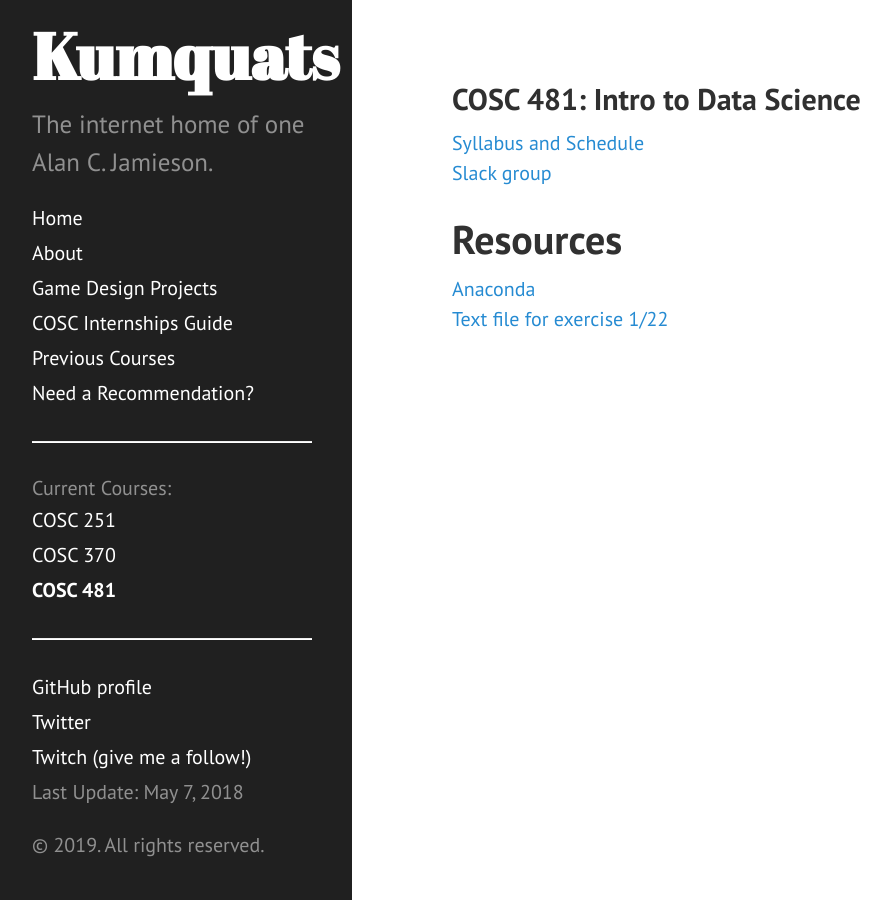
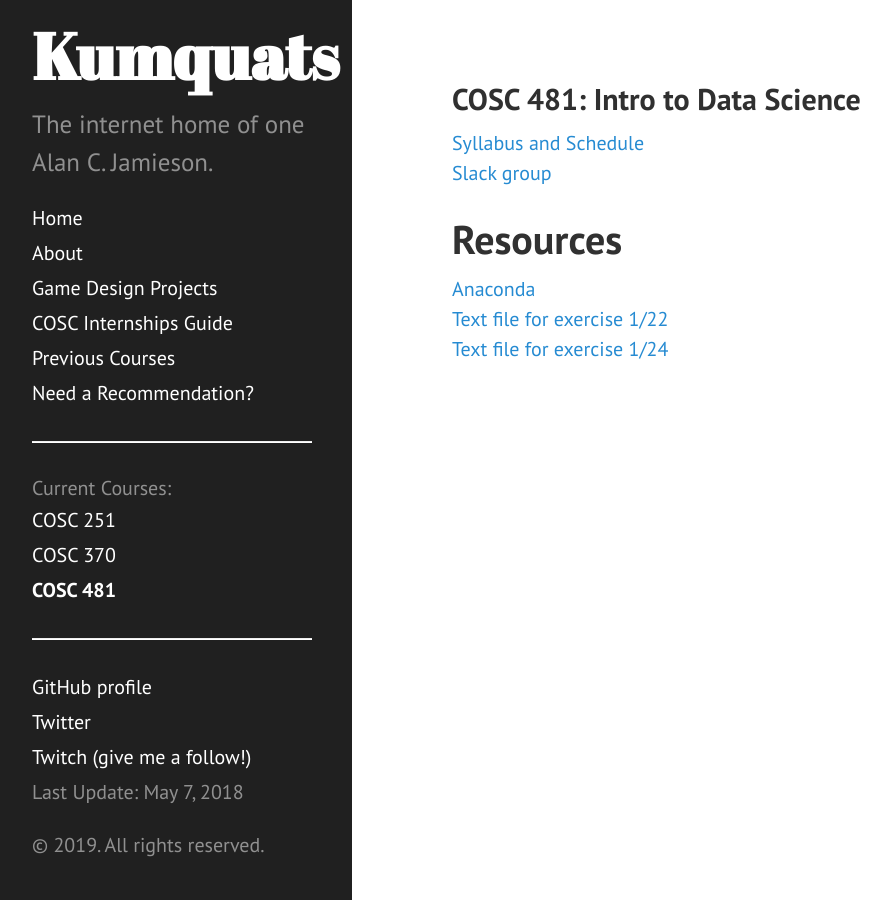
Before and after one commit to ripark/ripark.github.io, a Jekyll site: the page built from s19/cosc481.html, in a window 1280 px wide. Shown: the whole page, without its empty margins (8-899 px from the left). Built offline with Jekyll 4.4.1, drawn with Linux system fonts in a browser that asks for light colours; Markdown is read by kramdown in place of the engine named in the settings.

Commit message:
Update cosc481.html

```diff
--- a/s19/cosc481.html
+++ b/s19/cosc481.html
@@ -13,3 +13,4 @@ shorttitle: "COSC 481"
 <br>
 <a href="http://ripark.github.io/s17/SoManyWords.txt">Text file for exercise 1/22</a>
 <br>
+<a href="http://www.gutenberg.org/files/2600/2600-0.txt">Text file for exercise 1/24</a>
```
